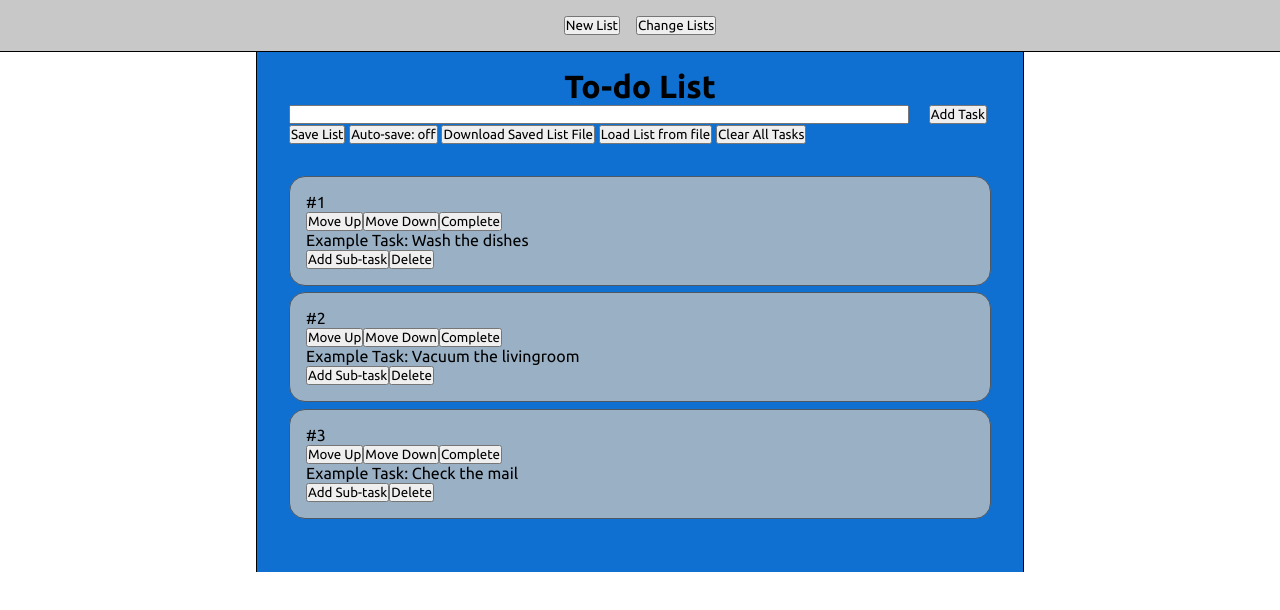
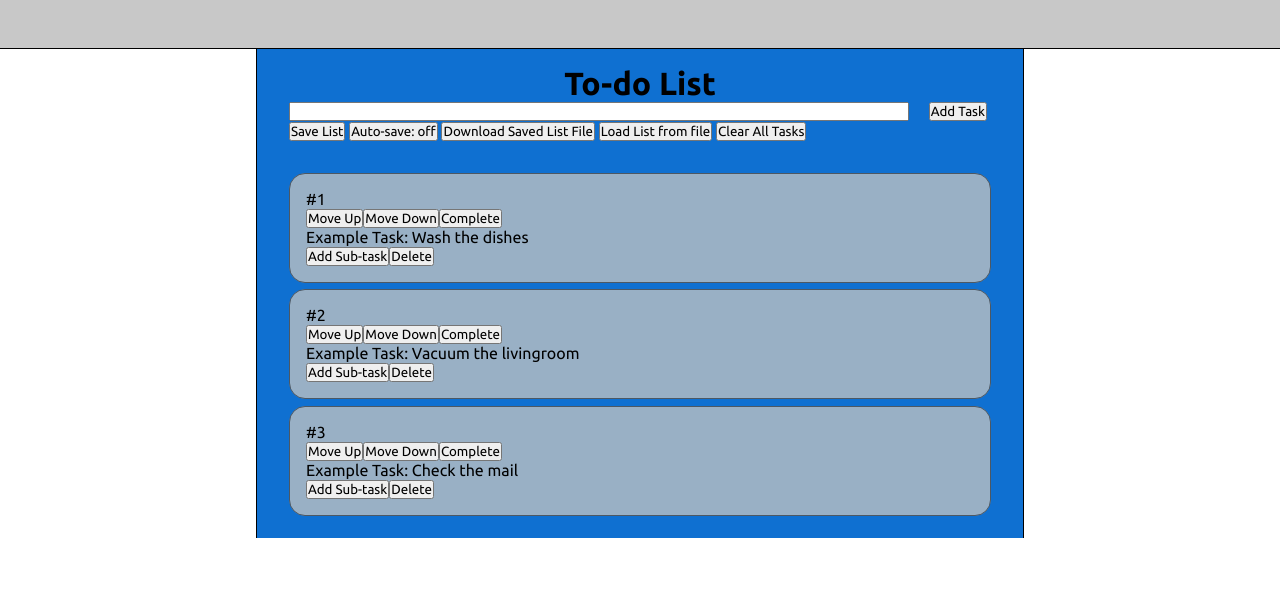
Before and after one commit to EldritchTiminy/todoapp, a plain HTML site: page index.html in a window 1280 px wide. Drawn offline with Linux system fonts and the light colour scheme.

Commit message:
Deployment commit

```diff
--- a/index.html
+++ b/index.html
@@ -1 +1 @@
-<!doctype html><html lang="en"><head><meta charset="UTF-8"><title>To-do</title><link rel="preconnect" href="https://fonts.googleapis.com"><link rel="preconnect" href="https://fonts.gstatic.com" crossorigin><link href="https://fonts.googleapis.com/css2?family=Roboto:ital,wght@0,100..900;1,100..900&family=Ubuntu:ital,wght@0,300;0,400;0,500;0,700;1,300;1,400;1,500;1,700&display=swap" rel="stylesheet"><script defer="defer" src="main.js"></script></head><body><header><nav><button>New List</button> <button>Change Lists</button></nav></header><main id="content"><div><h1 id="heading">To-do List</h1><form><div id="newTaskForm"><input id="taskTitle"> <button type="button" id="addBtn">Add Task</button></div><div id="formOptions"><button type="button" id="saveBtn">Save List</button> <button type="button" id="autoSaveBtn">Auto-save: off</button> <button type="button" id="download">Download Saved List File</button> <button type="button" id="upload">Load List from file</button> <button type="button" id="clrList">Clear All Tasks</button></div></form><div id="taskList"><div class="task"><p class="listOrder">#1</p><button>Move Up</button> <button>Move Down</button><p>If you are seeing this, something has gone wrong</p><ul class="subTaskList"><li>Check render functions.</li><li>Check storage operations.</li></ul><button>Add Sub-task</button> <button>Delete</button></div></div></div></main></body></html>
+<!doctype html><html lang="en"><head><meta charset="UTF-8"><title>To-do</title><link rel="preconnect" href="https://fonts.googleapis.com"><link rel="preconnect" href="https://fonts.gstatic.com" crossorigin><link href="https://fonts.googleapis.com/css2?family=Roboto:ital,wght@0,100..900;1,100..900&family=Ubuntu:ital,wght@0,300;0,400;0,500;0,700;1,300;1,400;1,500;1,700&display=swap" rel="stylesheet"><script defer="defer" src="main.js"></script></head><body><header></header><main id="content"><div><h1 id="heading">To-do List</h1><form><div id="newTaskForm"><input id="taskTitle"> <button type="button" id="addBtn">Add Task</button></div><div id="formOptions"><button type="button" id="saveBtn">Save List</button> <button type="button" id="autoSaveBtn">Auto-save: off</button> <button type="button" id="download">Download Saved List File</button> <button type="button" id="upload">Load List from file</button> <button type="button" id="clrList">Clear All Tasks</button></div></form><div id="taskList"><div class="task"><p class="listOrder">#1</p><button>Move Up</button> <button>Move Down</button><p>If you are seeing this, something has gone wrong</p><ul class="subTaskList"><li>Check render functions.</li><li>Check storage operations.</li></ul><button>Add Sub-task</button> <button>Delete</button></div></div></div></main></body></html>
```
